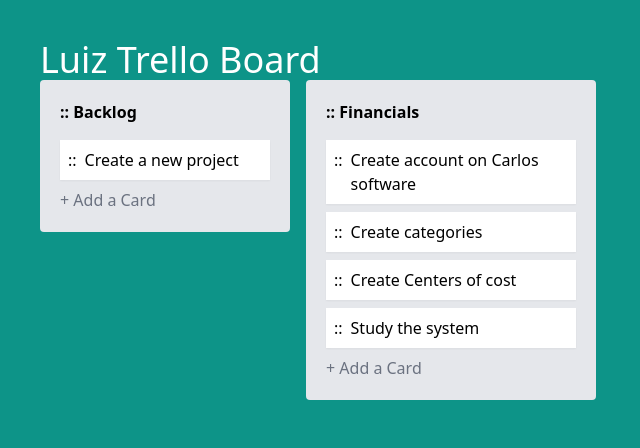
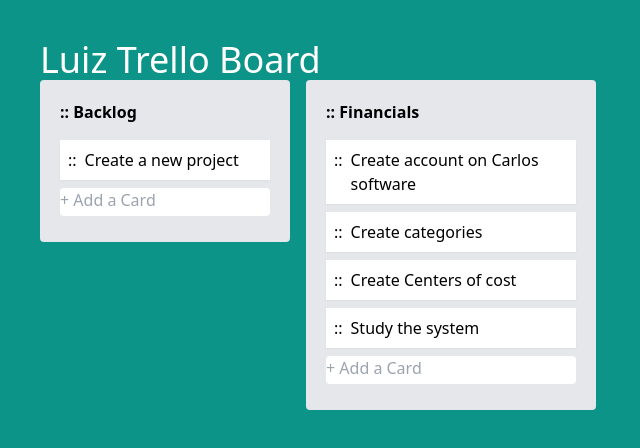
Before and after one commit to luizphillipy/vue-js-masterclass2024, a Nuxt app in the folder trello-board/: page / in a window 1280 px wide. Shown: the top 448 px of the page, without its empty margins (0-640 px from the left). Built offline with nearby package versions, Linux system fonts and the light colour scheme.

Commit message:
updating adition of new tasks

```diff
--- a/trello-board/components/NewTask.vue
+++ b/trello-board/components/NewTask.vue
@@ -1,9 +1,44 @@
 <script setup lang="ts">
+import type {Task} from "@/types"
+import { nanoid } from 'nanoid'
+const emit = defineEmits<{
+  (e: 'add', payload: Task):void
+}>()
+const focused  =ref(false);
+const title = ref("")
+
+const createTask = (e:Event) => {
+  if(title.value.trim()) {
+    e.preventDefault();
+    emit("add", {
+      title: title.value.trim(),
+      createdAt: new Date(),
+      id: nanoid(),
+    } as Task)
+    };
+  title.value = "";
+  }
 
 </script>
 
 <template>
+<div>
+  <textarea
+  v-model="title"
+  @keydown.tab="createTask"
+  @keyup.enter="createTask"
+  class=" focus:bg-white focus:shadow resize-none rounded w-full border-neutral-50"
+  :class="{
+    'h-7': !focused,
+    'h-20': focused
+  }"
+  style="outline: none !important"
+  @focus="focused = true"
+  @blur="focused = false"
+  :placeholder="!focused ? '+ Add a Card' : 'Enter a Title for this card'"
 
+  ></textarea>
+</div>
 </template>
 
 <style scoped>
--- a/trello-board/components/TrelloBoard.vue
+++ b/trello-board/components/TrelloBoard.vue
@@ -63,14 +63,14 @@
       >
         <template #item="{element: task}: {element: Task}" >
           <div>
-            <TrelloBoardTask :task="task"  />
+            <TrelloBoardTask :task="task" @delete="column.tasks = column.tasks.filter( (t) => t.id!== $event)" />
           </div>
 
         </template>
       </draggable>
 
       <footer>
-        <button class="text-gray-500"> + Add a Card</button>
+        <NewTask @add="column.tasks.push($event)"/>
       </footer>
     </div>
   </template>
--- a/trello-board/components/TrelloBoardTask.vue
+++ b/trello-board/components/TrelloBoardTask.vue
@@ -1,15 +1,26 @@
 <script setup lang="ts">
-import type { Task } from '@/types/'
-defineProps<{
+import type { Task, ID } from '@/types/'
+const props = defineProps<{
   task: Task
 }>()
-
-
-
+const emit = defineEmits<{
+  (e:"delete", payload: ID):void
+}>()
+const focused = ref(false)
+onKeyStroke("Backspace", (e) => {
+  if(focused.value){
+    emit("delete", props.task.id)
+  }
+})
 </script>
 
 <template>
-<div :title="task.createdAt.toLocaleDateString()" class="task bg-white p-2 mb-2 shadow-sm max-w-[250px] flex">
+<div :title="task.createdAt.toLocaleDateString()"
+     class="task bg-white p-2 mb-2 shadow-sm max-w-[250px] flex"
+     @focus="focused =  true"
+     @blur="focused = false"
+     tabindex="0"
+>
   <DragHandle class="pr-2" />
   <span>
     {{task.title}}
@@ -24,7 +35,7 @@
 
 }
 .sortable-ghost .task {
-  postion: relative;
+  position: relative;
 
 
 }
@@ -34,5 +45,10 @@
 
 
 }
+.task:focus,
+.task:focus-visible {
+  @apply outline-gray-400 !important;
+  outline: gray auto 1px;
+}
 
 </style>
```
